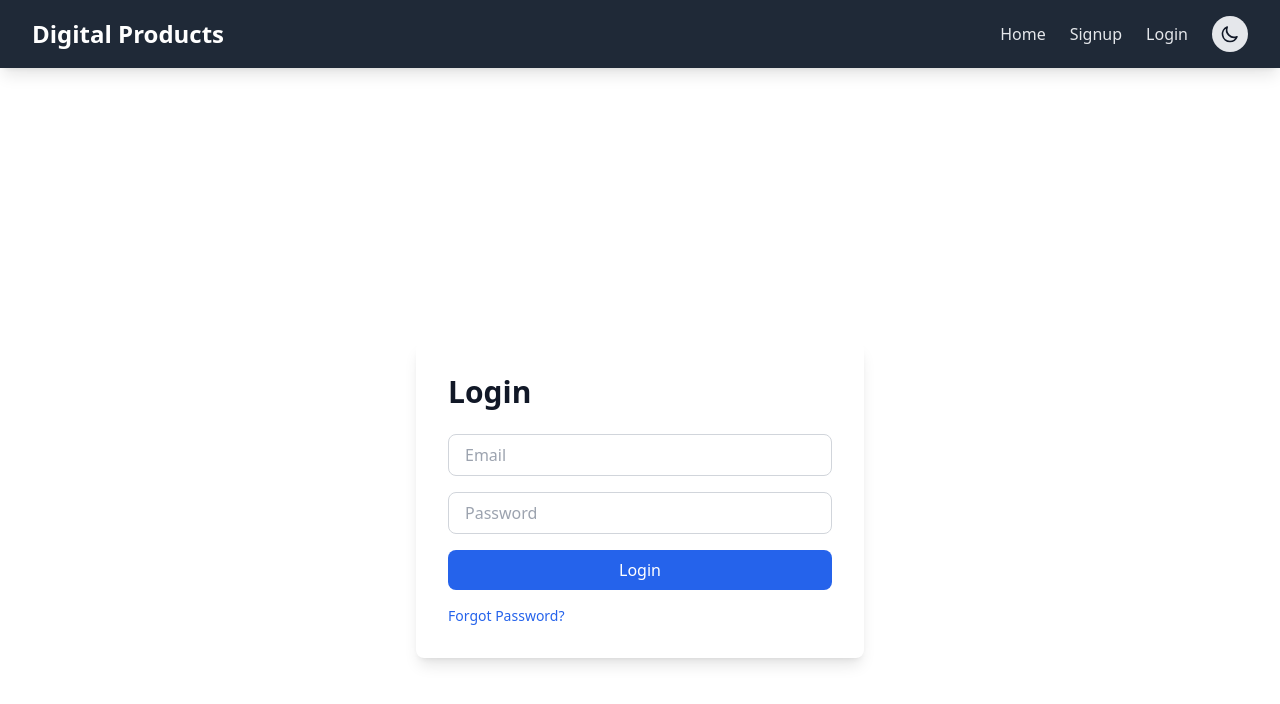
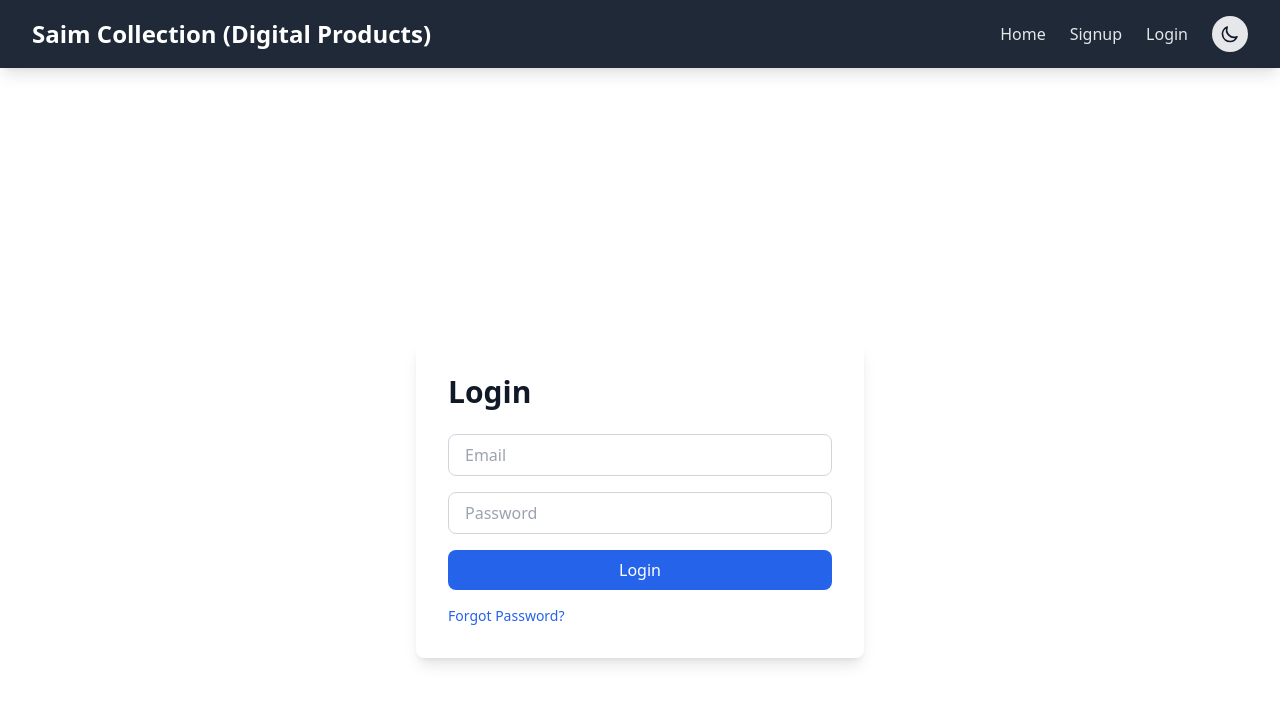
Before and after one commit to saimprojects/saimcollection-frontend, a React (Vite) app: page /login in a window 1280 px wide. Shown: the top 704 px of the page. Built offline with nearby package versions, Linux system fonts and the light colour scheme; the HTML template or start-up script is replaced by a standard one.

Commit message:
navbar update

```diff
--- a/src/components/Navbar.jsx
+++ b/src/components/Navbar.jsx
@@ -20,7 +20,7 @@ function Navbar() {
           to="/"
           className="text-2xl font-bold text-white hover:text-gray-300 transition-colors duration-300"
         >
-          Digital Products
+          Saim Collection (Digital Products)
         </Link>
         <div className="flex items-center space-x-6">
           <Link
```
